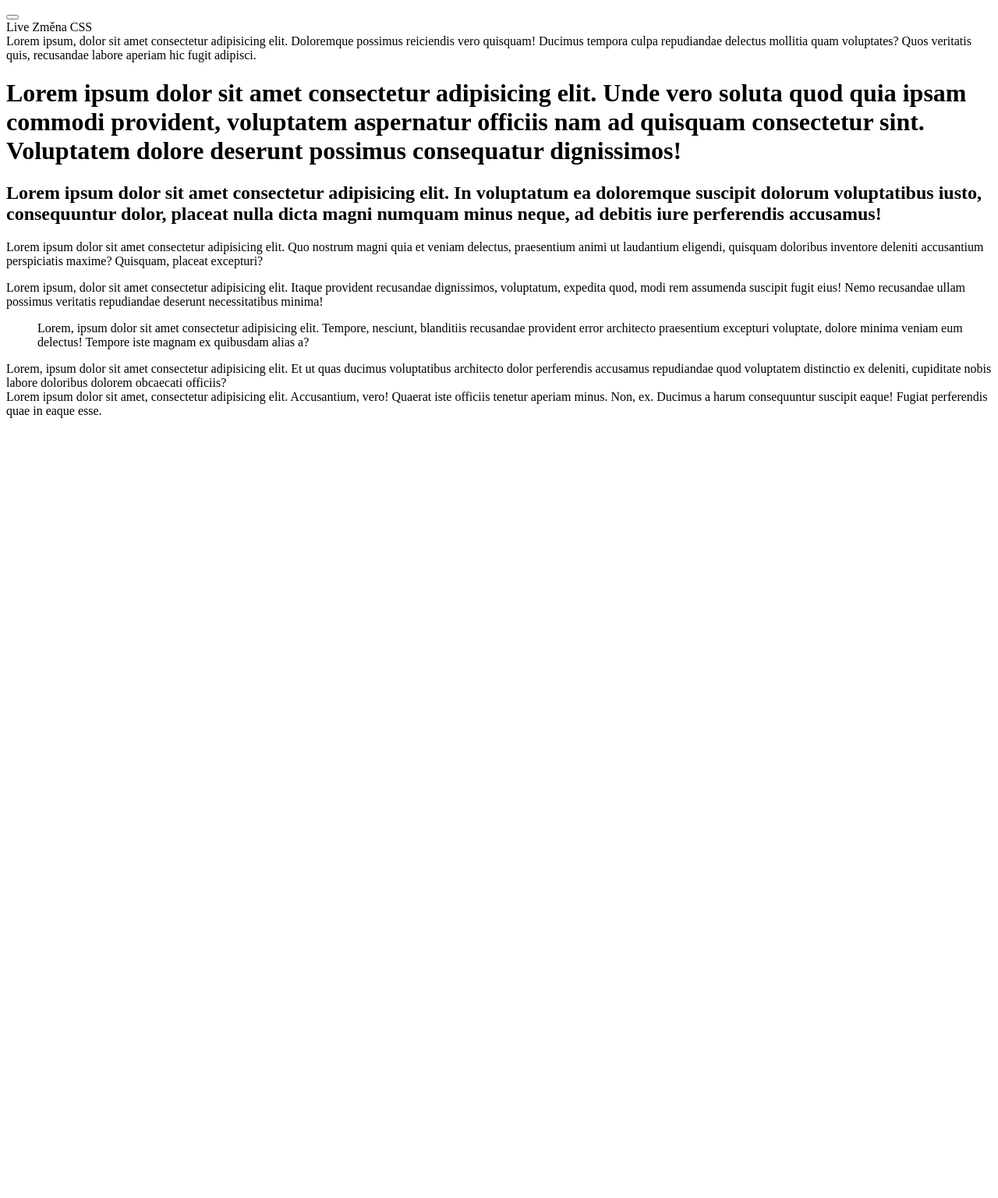
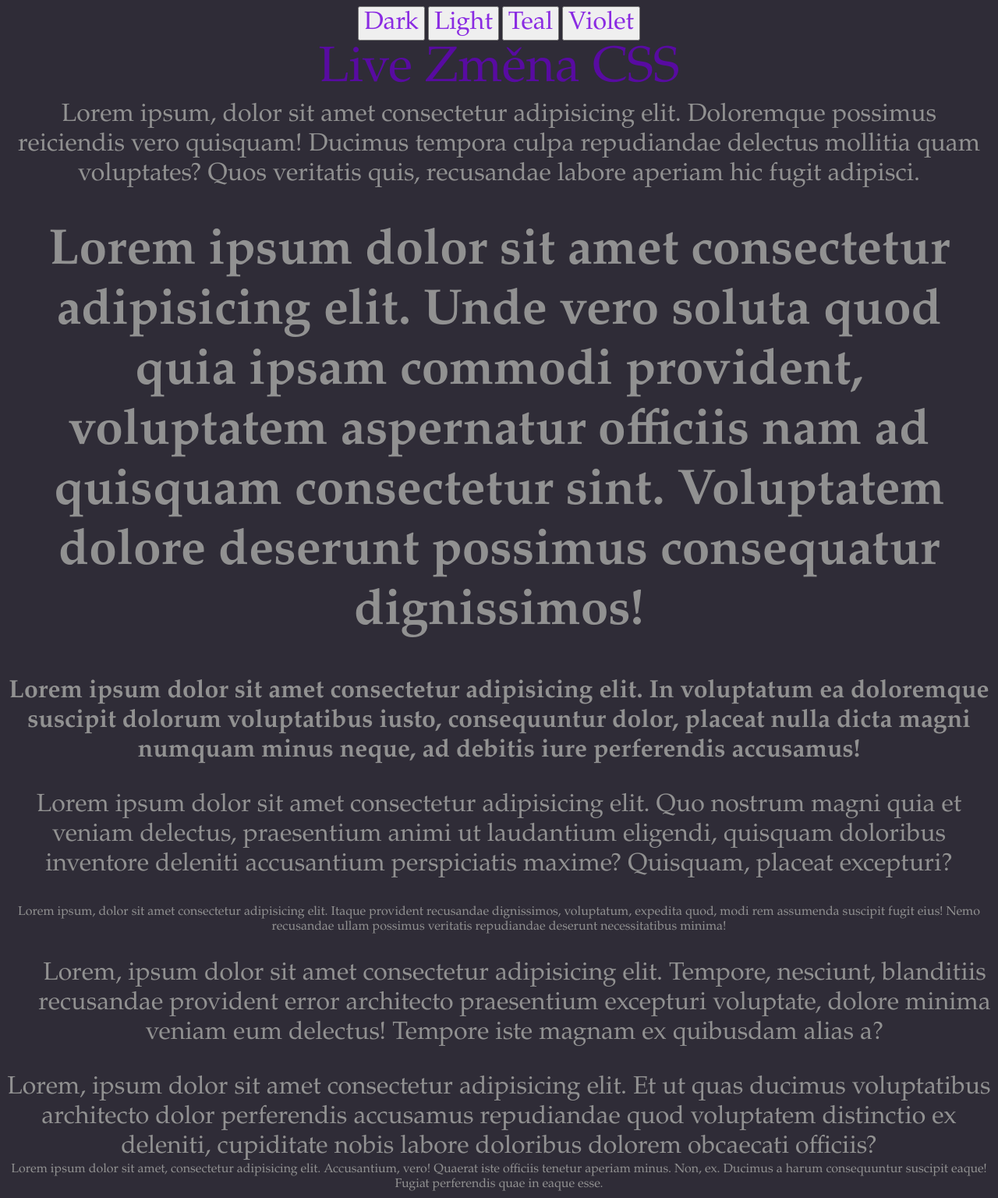
Before and after one commit to charviis/WAP, a PHP site: page / in a window 1280 px wide. Shown: the whole page at 78% size. Before the commit the page ends 536 px from the top, so only its background shows below. Run offline with PHP 8.4, Linux system fonts and the light colour scheme.

Commit message:
update, still in progress

```diff
--- a/live-zmena-css/css/teal.css
+++ b/live-zmena-css/css/teal.css
@@ -1,5 +1,5 @@
 body {
-    background: rgba(0, 255, 213, 0.829);
+    background: rgb(68, 116, 108);
     font-family: Garamond, serif;
 }
 
@@ -8,7 +8,7 @@ html {
     justify-content: center;
     align-items: center;
     text-align: center;
-    color: rgb(145, 145, 145);
+    color: rgb(56, 56, 56);
 }
 
 header{
@@ -18,7 +18,7 @@ header{
     justify-content: center;
     align-items: center;
     text-align: center;
-    color: rgba(97, 5, 184, 0.829);
+    color: rgba(10, 226, 255, 0.829);
 }
 
 main{
@@ -91,6 +91,6 @@ button{
     justify-content: center;
     align-items: center;
     text-align: center;
-    color: blueviolet;
+    color: rgb(226, 43, 43);
 
 }
--- a/live-zmena-css/index.html
+++ b/live-zmena-css/index.html
@@ -5,11 +5,26 @@
     <meta http-equiv="X-UA-Compatible" content="IE=edge">
     <meta name="viewport" content="width=), initial-scale=1.0">
     <title>Live Změna CSS</title>
-    <link href="css/dark.css" rel="pagestyle"/>
+    <link id="dark" rel="stylesheet" type="text/css" href="css/dark.css" />
+    <link id="light" rel="stylesheet" type="text/css" href="css/light.css" />
+    <link id="teal" rel="stylesheet" type="text/css" href="css/teal.css" />
+    <link id="violet" rel="stylesheet" type="text/css" href="css/violet.css" />
     <script type="javascript" src="js/script.js"></script>
 </head>
 <body>
-<button> </button>
+    <button onclick="toggleTheme('dark')">
+        Dark
+    </button>
+    <button onclick="toggleTheme('light')">
+        Light
+    </button>
+    <button onclick="toggleTheme('teal')">
+        Teal
+    </button>
+    <button onclick="toggleTheme('violet')">
+        Violet
+    </button>
+
             <header>Live Změna CSS</header>
 
             <main> Lorem ipsum, dolor sit amet consectetur adipisicing elit. Doloremque possimus reiciendis vero quisquam! Ducimus tempora culpa repudiandae delectus mollitia quam voluptates? Quos veritatis quis, recusandae labore aperiam hic fugit adipisci.</main>
--- /dev/null
+++ b/live-zmena-css/js/script.js
@@ -0,0 +1,6 @@
+function toggleTheme(value) {
+    var sheets = document
+        .getElementsByTagName('link');
+
+    sheets[0].href = value;
+}
```
